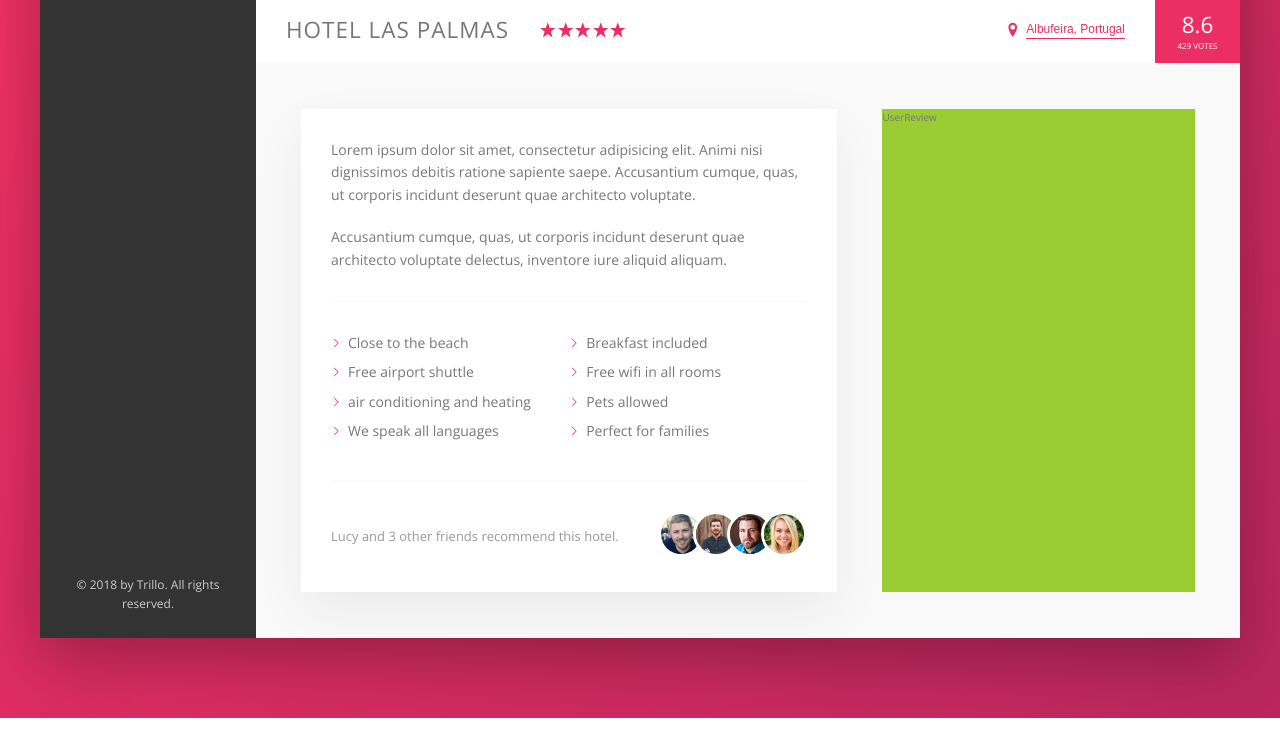
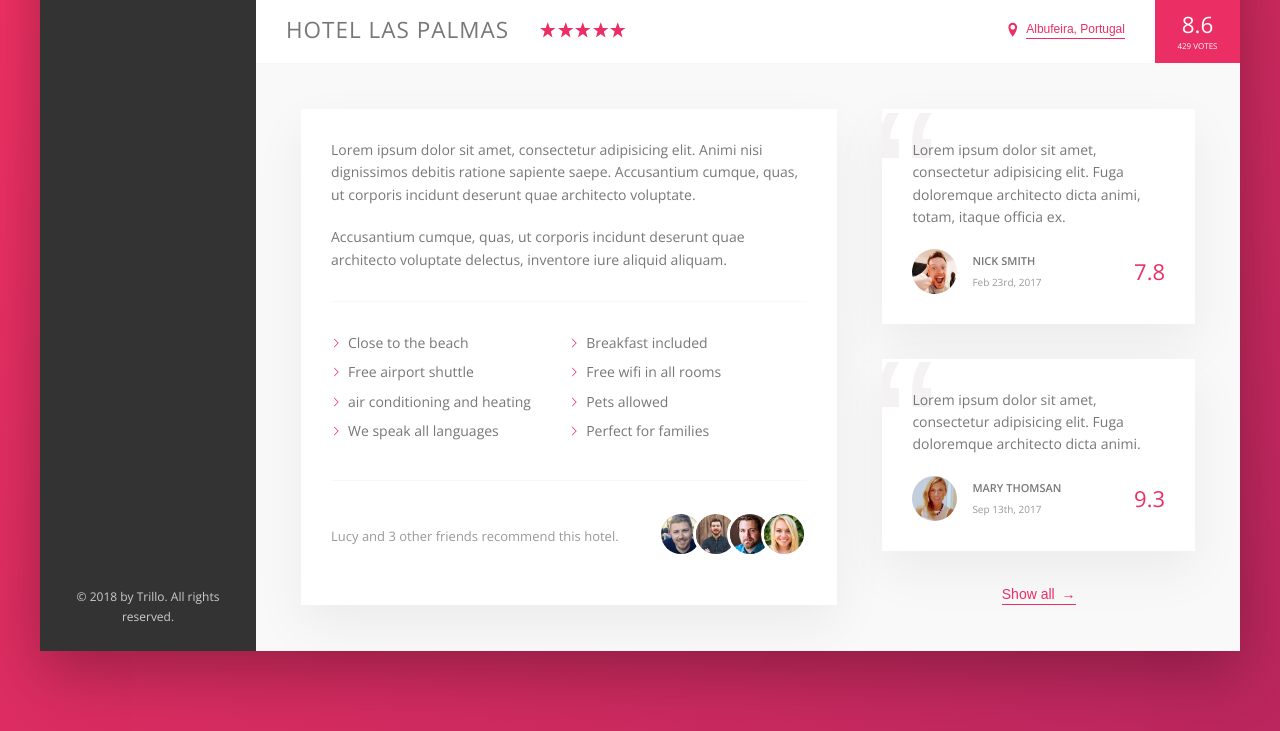
Before and after one commit to dipanshu08/trillo, a website: page index.html in a window 1280 px wide. Shown: the part 538-1269 px from the top of the page. Drawn offline with nearby package versions, Linux system fonts and the light colour scheme.

Commit message:
added user review section

```diff
--- a/index.html
+++ b/index.html
@@ -162,7 +162,35 @@
                         </div>
 
                         <div class="user-review">
-                            UserReview
+                            <figure class="review">
+                                <blockquote class="review__text">
+                                    Lorem ipsum dolor sit amet, consectetur adipisicing elit. Fuga doloremque architecto dicta animi, totam, itaque officia ex.
+                                </blockquote>
+                                <figcaption class="review__user">
+                                    <img src="img/user-1.jpg" alt="User 1" class="review__photo">
+                                    <div class="review__user-box">
+                                        <p class="review__user-name">Nick Smith</p>
+                                        <p class="review__user-date">Feb 23rd, 2017</p>
+                                    </div>
+                                    <div class="review__rating">7.8</div>
+                                </figcaption>
+                            </figure>
+
+                            <figure class="review">
+                                <blockquote class="review__text">
+                                    Lorem ipsum dolor sit amet, consectetur adipisicing elit. Fuga doloremque architecto dicta animi.
+                                </blockquote>
+                                <figcaption class="review__user">
+                                    <img src="img/user-2.jpg" alt="User 1" class="review__photo">
+                                    <div class="review__user-box">
+                                        <p class="review__user-name">Mary Thomsan</p>
+                                        <p class="review__user-date">Sep 13th, 2017</p>
+                                    </div>
+                                    <div class="review__rating">9.3</div>
+                                </figcaption>
+                            </figure>
+
+                            <button class="btn-inline">Show all <span>&rarr;</span></button>
                         </div>
                     </div>
 
--- a/sass/_components.scss
+++ b/sass/_components.scss
@@ -269,8 +269,17 @@
     cursor: pointer;
     transition: all .2s;
 
+    & span {
+        margin-left: 3px;
+        transition: margin-left .2s;
+    }
+
     &:hover {
         color: var(--color-grey-dark-1);
+
+        span {
+            margin-left: 8px;
+        }
     }
 
     &:focus {
@@ -365,3 +374,65 @@
         }
     }
 }
+
+// Reviews
+.review {
+    background-color: #fff;
+    box-shadow: var(--shadow-light);
+    padding: 3rem;
+    margin-bottom: 3.5rem;
+    position: relative;
+    overflow: hidden;
+
+    &__text {
+        margin-bottom: 2rem;
+        z-index: 10;
+        position: relative;
+    }
+
+    &__user {
+        display: flex;
+        align-items: center;
+    }
+
+    &__photo {
+        height: 4.5rem;
+        width: 4.5rem;
+        border-radius: 50%;
+        margin-right: 1.5rem;
+    }
+
+    &__user-box {
+        margin-right: auto;
+    }
+
+    &__user-name {
+        font-size: 1.1rem;
+        font-weight: 600;
+        text-transform: uppercase;
+        margin-bottom: .4rem;
+    }
+
+    &__user-date {
+        font-size: 1rem;
+        color: var(--color-grey-dark-3);
+    }
+
+    &__rating {
+        color: var(--color-primary);
+        font-size: 2.2rem;
+        font-weight: 300;
+    }
+
+    &::before {
+        content: "\201C";
+        position: absolute;
+        top: -2.75rem;
+        left: -1rem;
+        line-height: 1;
+        font-size: 20rem;
+        color: var(--color-grey-light-2);
+        font-family: sans-serif;
+        z-index: 1;
+    }
+}
--- a/sass/_layout.scss
+++ b/sass/_layout.scss
@@ -39,6 +39,7 @@
 }
 
 .detail {
+    font-size: 1.4rem;
     display: flex;
     padding: 4.5rem;
     background-color: var(--color-grey-light-1);
@@ -46,7 +47,6 @@
 }
 
 .description {
-    font-size: 1.4rem;
     background-color: #fff;
     box-shadow: var(--shadow-light);
     padding: 3rem;
@@ -55,6 +55,9 @@
 }
 
 .user-review {
-    background-color: yellowgreen;
     flex: 1;
+
+    display: flex;
+    flex-direction: column;
+    align-items: center;
 }
```
Also changed, not shown: css/style.css.
